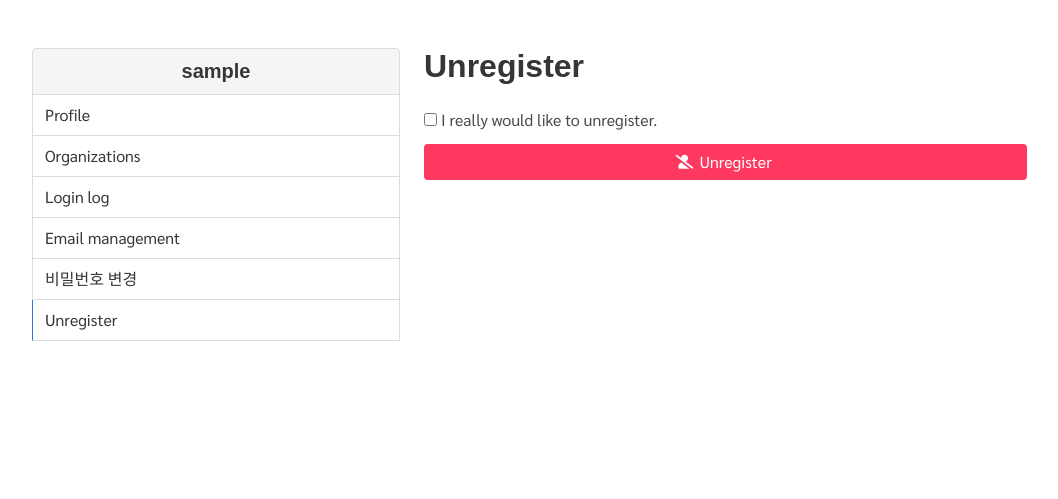
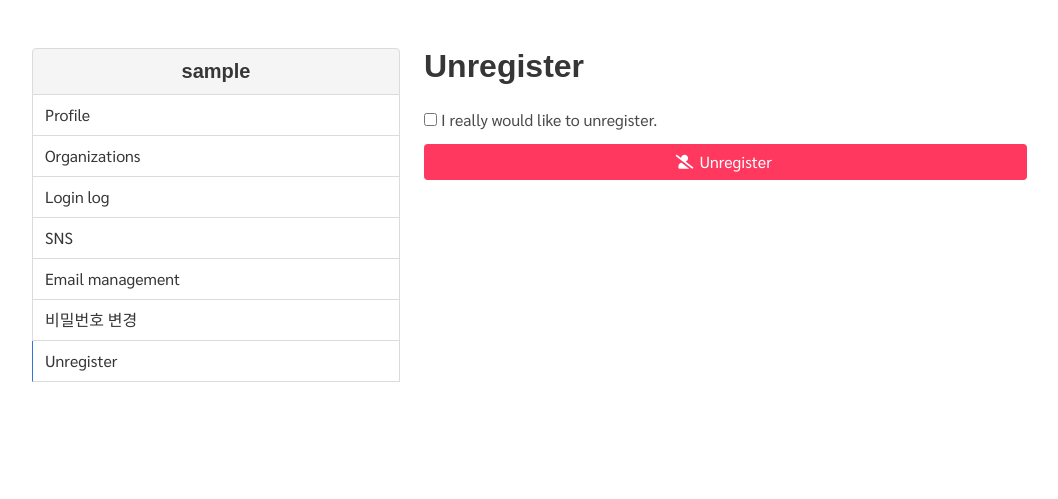
Before and after one commit to pincoin/windmill, a Django app: page /accounts/unregister/ in a window 1280 px wide. Shown: the part 52-551 px from the top of the page, without its empty margins (32-1090 px from the left). Run offline with Django 3.2, Linux system fonts and the light colour scheme; the visitor is signed in with stand-in values (Sample User, id 1); data comes from the database, SQL or seed files in the repository; parts of the project's set-up code (start-up, migrations or seed data) failed here and were passed over; some libraries are stand-ins or nearby versions; some web fonts are replaced.

Commit message:
- sns link

```diff
--- a/member/templates/member/account/profile_base.html
+++ b/member/templates/member/account/profile_base.html
@@ -23,6 +23,10 @@
                            class="panel-block{% if sidemenu == 'login_log' %} is-active{% endif %}">
                             {% trans 'Login log' %}
                         </a>
+                        <a href="{% url 'socialaccount_connections' %}"
+                           class="panel-block{% if sidemenu == 'sns' %} is-active{% endif %}">
+                            {% trans 'SNS' %}
+                        </a>
                         <a href="{% url 'account_email' %}"
                            class="panel-block{% if sidemenu == 'emails' %} is-active{% endif %}">
                             {% trans 'Email management' %}
--- a/member/views.py
+++ b/member/views.py
@@ -229,7 +229,7 @@ class MemberSocialSignupView(socialaccount_views.SignupView):
 
     def get_context_data(self, **kwargs):
         context = super(MemberSocialSignupView, self).get_context_data(**kwargs)
-        context['page_title'] = _('Sign up')
+        context['page_title'] = _('Sign Up')
         return context
 
 
```
Also changed, not shown: locale/en/LC_MESSAGES/django.po, locale/ko/LC_MESSAGES/django.po, locale/th/LC_MESSAGES/django.po.
